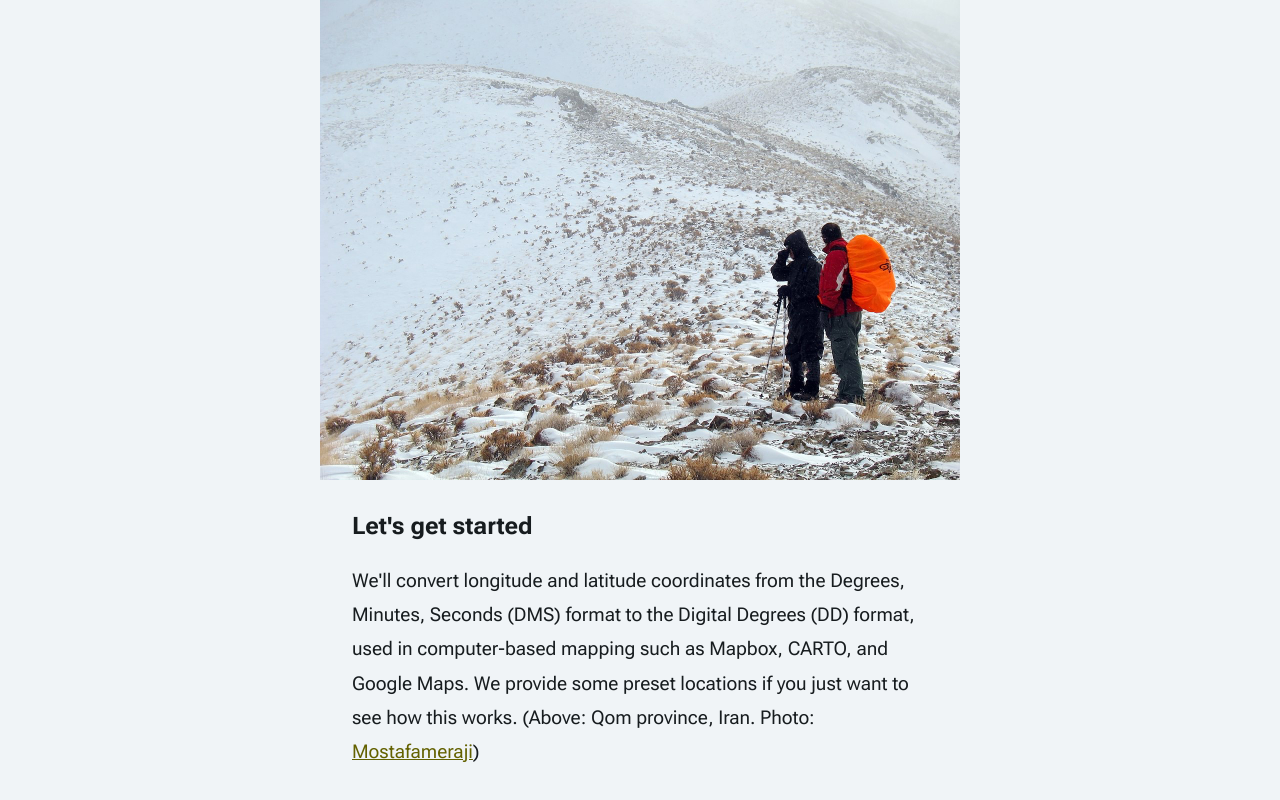
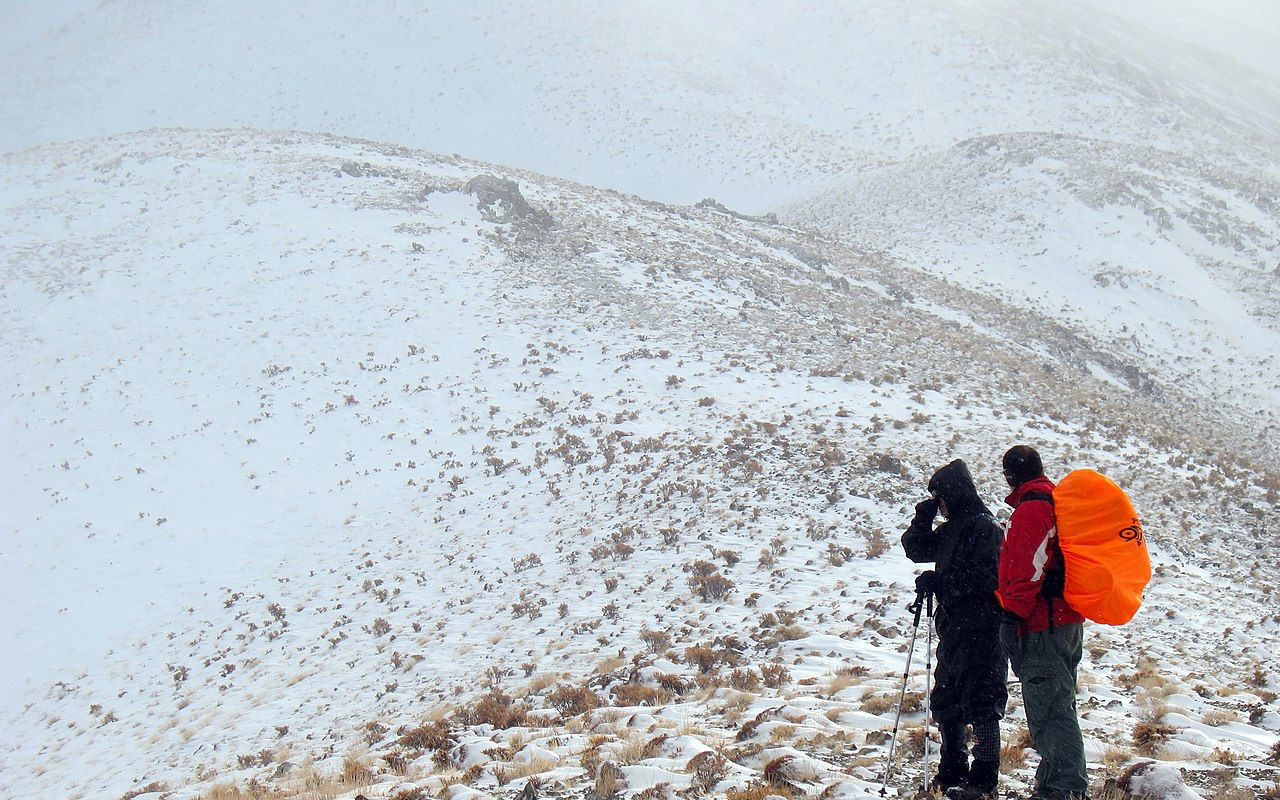
Before and after one commit to seankelliher/map-coordinates-dms, a Vue app: page / in a window 1280 px wide. Shown: the top 800 px of the page. Built offline with nearby package versions, Linux system fonts and the light colour scheme.

Commit message:
Removed #container.

```diff
--- a/src/App.vue
+++ b/src/App.vue
@@ -9,7 +9,6 @@ import Step7Result from "./components/Step7Result.vue";
 </script>
 
 <template>
-    <div id="container">
     <Step1Introduction />
     <Step2Location />
     <Step3Longitude />
@@ -17,7 +16,6 @@ import Step7Result from "./components/Step7Result.vue";
     <Step5Precision />
     <Step6Review />
     <Step7Result />
-    </div>
 </template>
 
 <style scoped>
```
Lines whose indentation alone changed are shown as unchanged.
